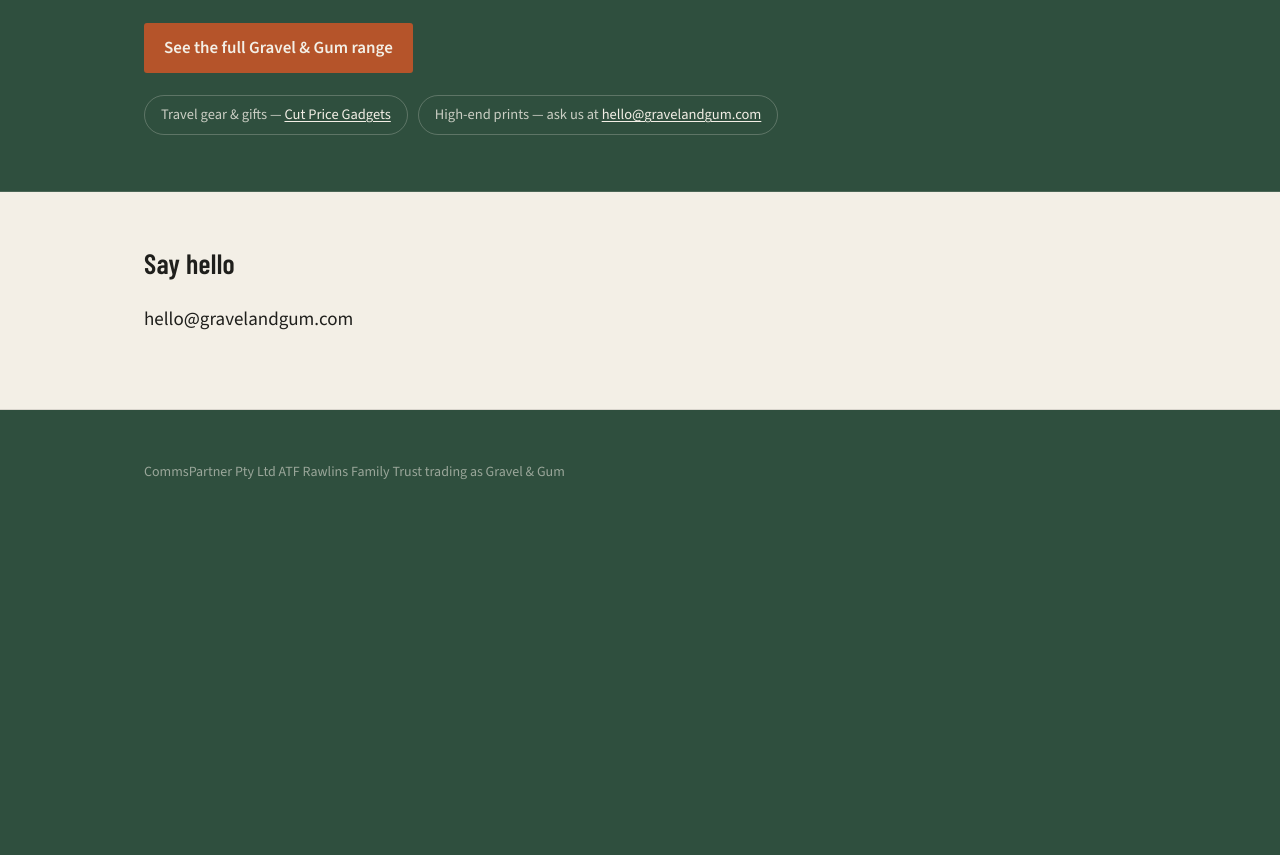
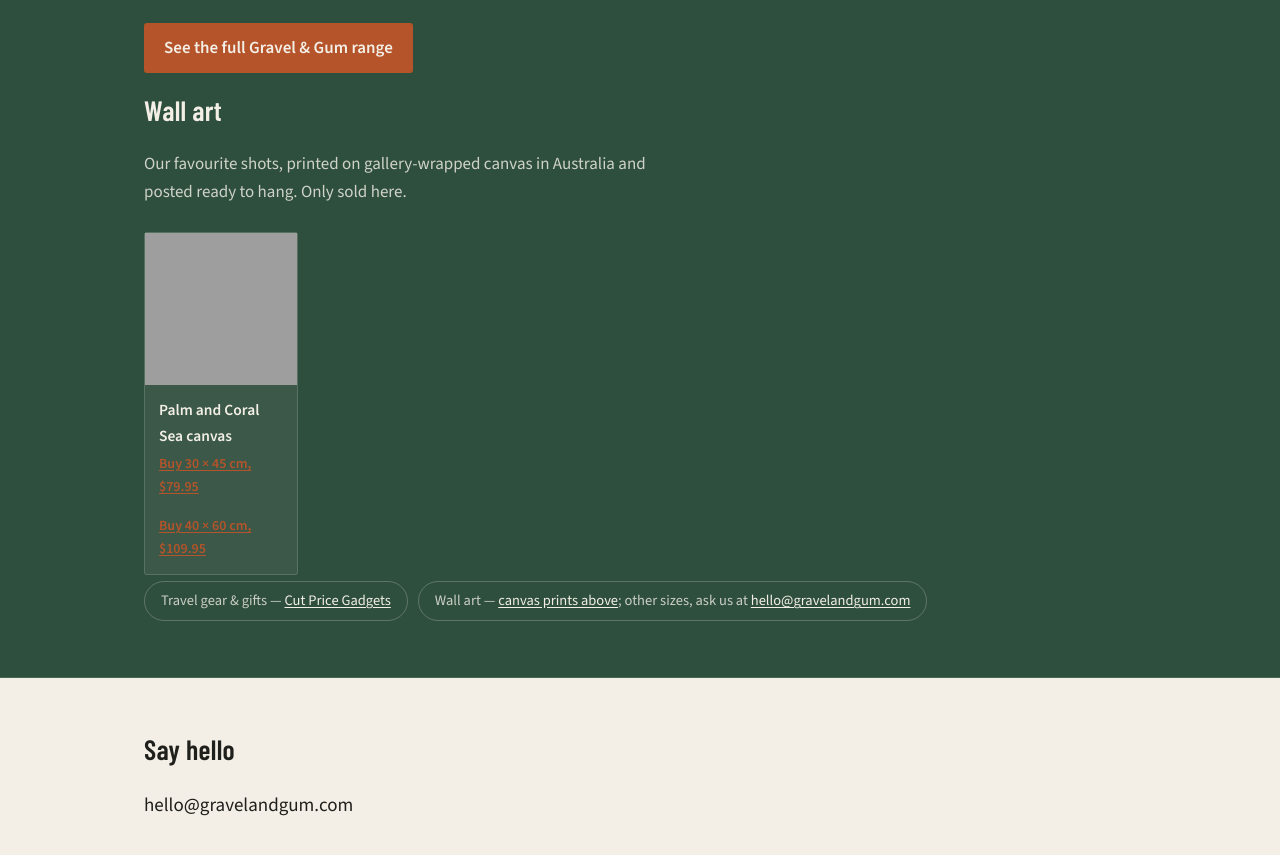
Before and after one commit to AidRawlins/gravelandgum-site, a plain HTML site: page index.html in a window 1280 px wide. Shown: the part 3791-4646 px from the top of the page. Before the commit the page ends 4341 px from the top, so only its background shows below. Drawn offline with nearby package versions, Linux system fonts and the light colour scheme; grey boxes are pictures that could not be loaded.

Commit message:
Add Wall art section: Palm and Coral Sea canvas with direct checkout links

```diff
--- a/index.html
+++ b/index.html
@@ -206,9 +206,15 @@ footer{padding:36px 0 52px;color:rgba(243,239,230,.55);font-size:14px}
       <a class="shopcard" href="https://www.cutpricegadgets.com/products/night-sky-clear-iphone-case-gravel-gum"><img src="https://cdn.shopify.com/s/files/1/0951/9598/8256/files/clear-case-for-iphone-iphone-7-8-case-on-phone-6ae1aa8c3d4cf.jpg?v=1793174172&amp;width=600" alt="Night Sky clear iPhone case" loading="lazy"><span class="shopname">Night Sky clear iPhone case</span><span class="shopgo">Shop now</span></a>
     </div>
     <p class="shopall"><a class="btn" href="https://www.cutpricegadgets.com/collections/gravel-and-gum">See the full Gravel &amp; Gum range</a></p>
+    <h2 id="wall-art">Wall art</h2>
+    <p class="buyintro">Our favourite shots, printed on gallery-wrapped canvas in Australia and posted ready to hang.
+      Only sold here.</p>
+    <div class="shopgrid">
+      <div class="shopcard"><img src="https://cdn.shopify.com/s/files/1/0951/9598/8256/files/canvas-_in_-12x18-wall-6ae5763fd9ea7.jpg?v=1793422931&amp;width=600" alt="Palm and Coral Sea canvas print" loading="lazy"><span class="shopname">Palm and Coral Sea canvas</span><a class="shopgo" href="https://www.cutpricegadgets.com/cart/68071634600224:1">Buy 30 × 45 cm, $79.95</a><a class="shopgo" href="https://www.cutpricegadgets.com/cart/68071634632992:1">Buy 40 × 60 cm, $109.95</a></div>
+    </div>
     <div class="stocklist">
       <span>Travel gear &amp; gifts — <a href="https://www.cutpricegadgets.com/collections/gravel-and-gum">Cut Price Gadgets</a></span>
-      <span>High-end prints — ask us at <a href="mailto:hello@gravelandgum.com">hello@gravelandgum.com</a></span>
+      <span>Wall art — <a href="#wall-art">canvas prints above</a>; other sizes, ask us at <a href="mailto:hello@gravelandgum.com">hello@gravelandgum.com</a></span>
     </div>
   </div>
 </section>
```
